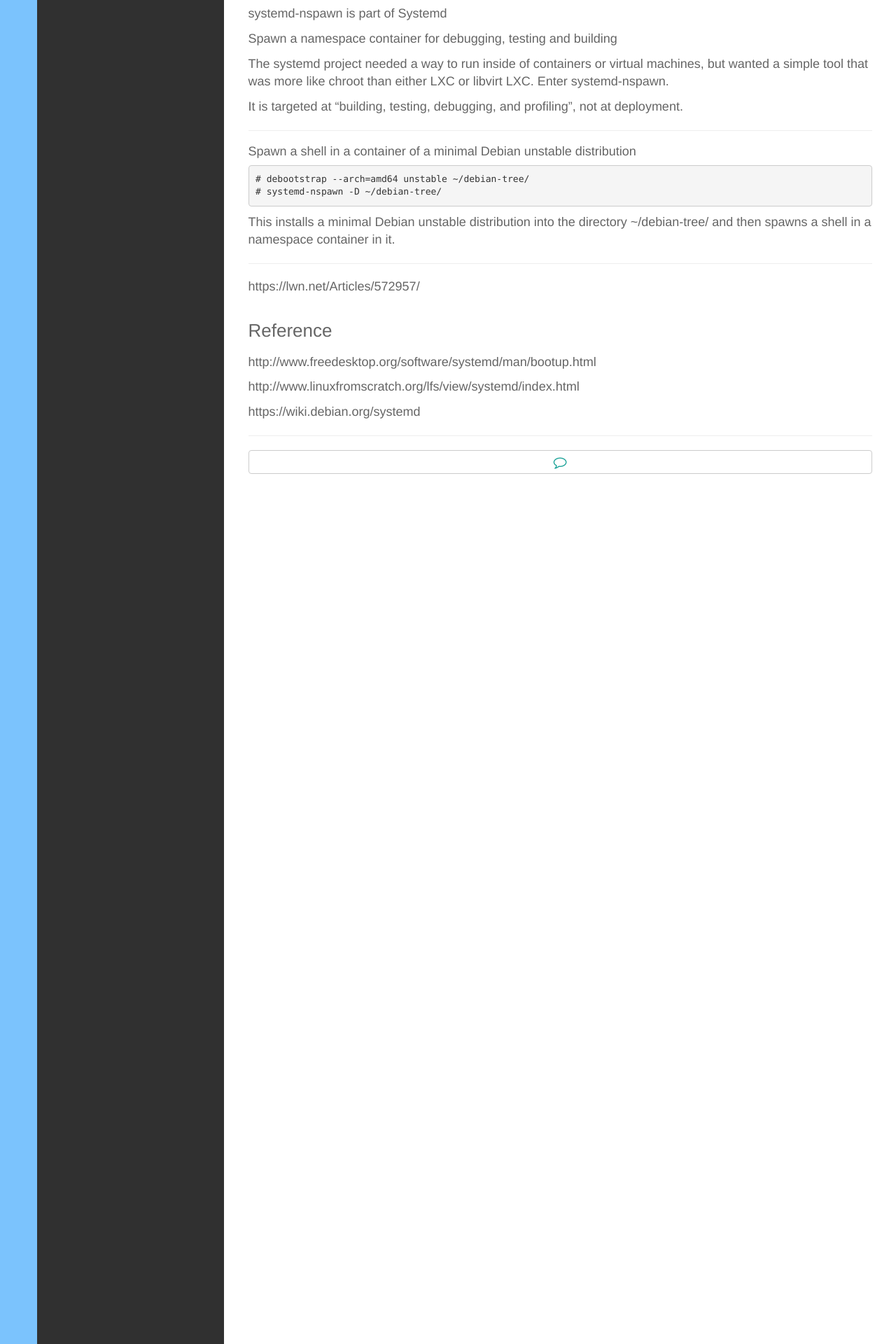
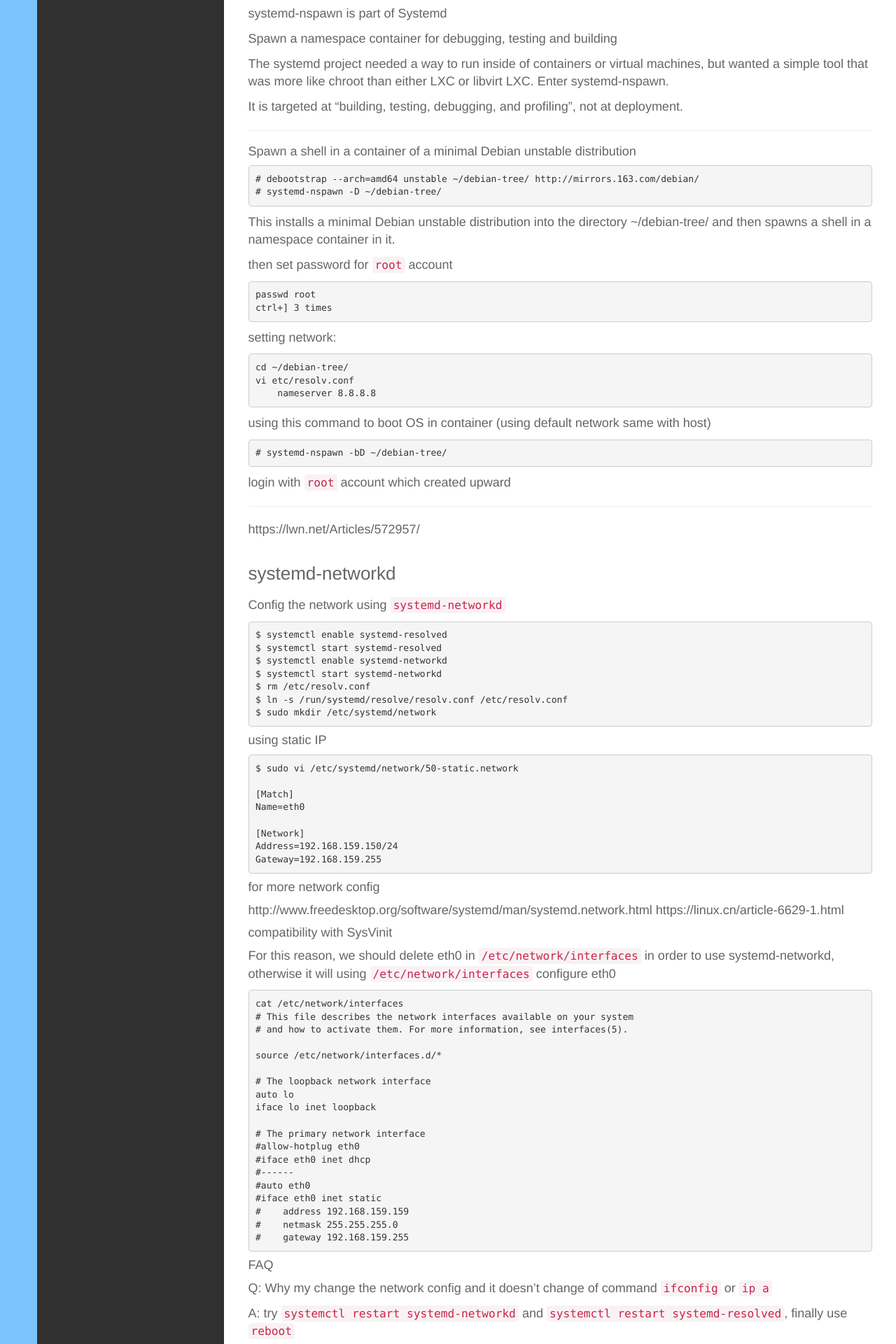
Before and after one commit to kennedy-han/kennedy-han.github.io, a Jekyll site: the page built from _posts/Tech/2015-10-14-build-Systemd.md, in a window 1280 px wide. Shown: the part 2166-4086 px from the top of the page at 70% size. Built offline with Jekyll 4.4.1, drawn with Linux system fonts in a browser that asks for light colours; Markdown is read by kramdown in place of the engine named in the settings; comment, search, counter and statistics services are not loaded; some of the changed text lies outside the part shown.

Commit message:
update systemd blog add nspawn and networkd

````diff
--- a/_posts/Tech/2015-10-14-build-Systemd.md
+++ b/_posts/Tech/2015-10-14-build-Systemd.md
@@ -120,16 +120,105 @@
 ####Spawn a shell in a container of a minimal Debian unstable distribution
 
 ```
-# debootstrap --arch=amd64 unstable ~/debian-tree/
+# debootstrap --arch=amd64 unstable ~/debian-tree/ http://mirrors.163.com/debian/
 # systemd-nspawn -D ~/debian-tree/
 ```
 
 This installs a minimal Debian unstable distribution into the directory ~/debian-tree/ and then spawns a shell in a namespace container in it.
 
+then set password for `root` account
+
+```
+passwd root
+ctrl+] 3 times
+```
+
+setting network:
+
+```
+cd ~/debian-tree/
+vi etc/resolv.conf
+    nameserver 8.8.8.8
+```
+
+using this command to boot OS in container (using default network same with host)
+
+```
+# systemd-nspawn -bD ~/debian-tree/
+```
+
+login with `root` account which created upward
+
 ---
 
 
 https://lwn.net/Articles/572957/
+
+###systemd-networkd
+Config the network using `systemd-networkd`
+
+```
+$ systemctl enable systemd-resolved
+$ systemctl start systemd-resolved
+$ systemctl enable systemd-networkd
+$ systemctl start systemd-networkd
+$ rm /etc/resolv.conf
+$ ln -s /run/systemd/resolve/resolv.conf /etc/resolv.conf
+$ sudo mkdir /etc/systemd/network
+```
+
+####using static IP
+
+```
+$ sudo vi /etc/systemd/network/50-static.network
+
+[Match]
+Name=eth0
+
+[Network]
+Address=192.168.159.150/24
+Gateway=192.168.159.255
+```
+
+####for more network config
+http://www.freedesktop.org/software/systemd/man/systemd.network.html
+https://linux.cn/article-6629-1.html
+
+####compatibility with SysVinit
+For this reason, we should delete eth0 in `/etc/network/interfaces` in order to use systemd-networkd, otherwise it will using `/etc/network/interfaces` configure eth0
+
+```
+cat /etc/network/interfaces
+# This file describes the network interfaces available on your system
+# and how to activate them. For more information, see interfaces(5).
+
+source /etc/network/interfaces.d/*
+
+# The loopback network interface
+auto lo
+iface lo inet loopback
+
+# The primary network interface
+#allow-hotplug eth0
+#iface eth0 inet dhcp
+#------
+#auto eth0
+#iface eth0 inet static
+#    address 192.168.159.159
+#    netmask 255.255.255.0
+#    gateway 192.168.159.255
+```
+
+####FAQ
+Q: Why my change the network config and it doesn't change of command `ifconfig` or `ip a`
+
+A: try `systemctl restart systemd-networkd` and `systemctl restart systemd-resolved`, finally use `reboot`
+
+------
+
+Q: Both `/etc/network/interfaces` and `/etc/systemd/network/50-static.network` configured the eth0, which config will be used ?
+
+A: `/etc/network/interfaces` will recover the `/etc/systemd/network/50-static.network`
 
 ###Reference
 
````
